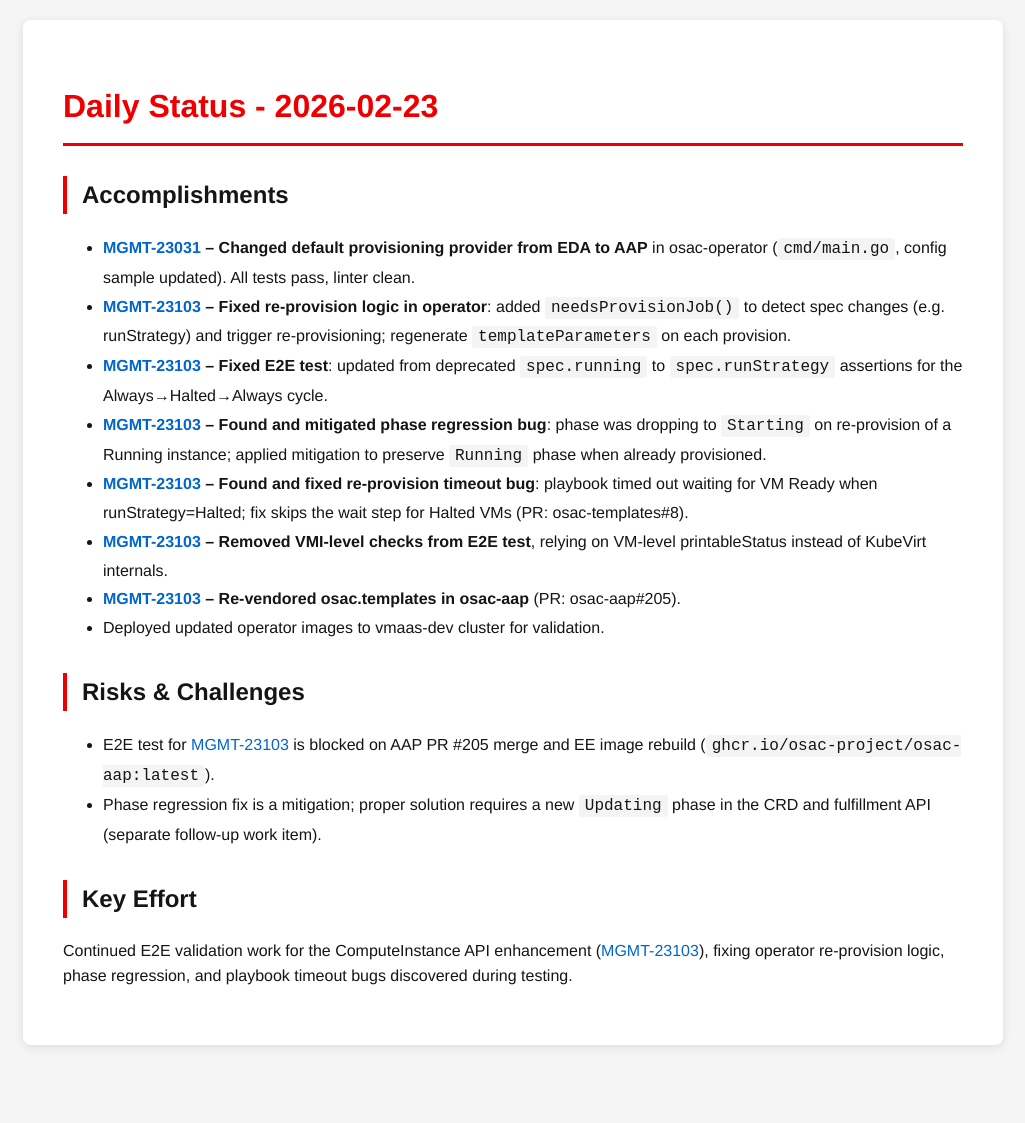
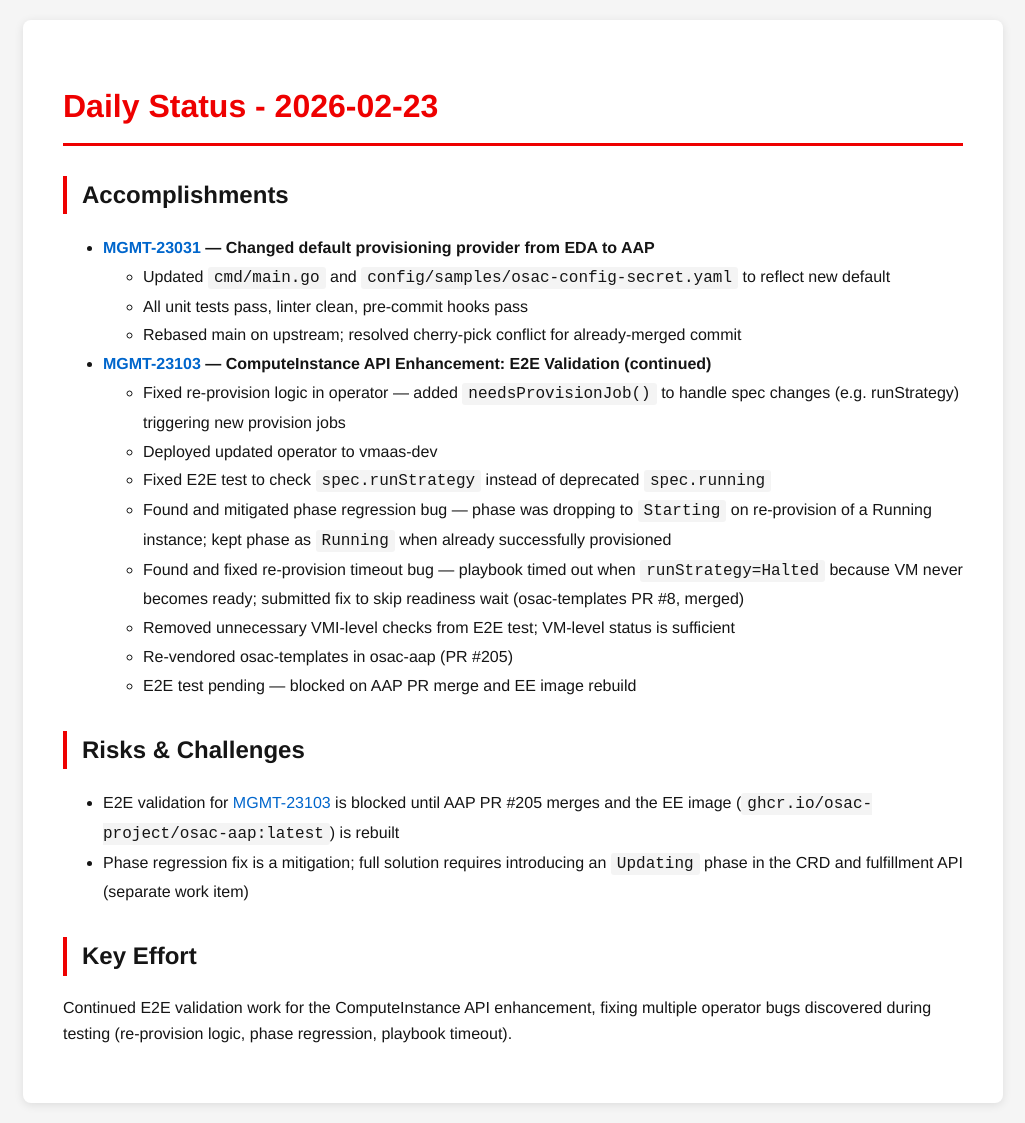
Before and after one commit to tzvatot/daily-status, a Jekyll site: the page built from 2026-02-23.md, in a window 1280 px wide. Shown: the whole page, without its empty margins (127-1152 px from the left). Built offline with Jekyll 4.4.1, drawn with Linux system fonts in a browser that asks for light colours; before the commit the page ends 1065 px from its top, so only the background shows below that.

Commit message:
Daily status update - 2026-02-23

```diff
--- a/2026-02-23.md
+++ b/2026-02-23.md
@@ -8,20 +8,26 @@
 
 ## Accomplishments
 
-- **[MGMT-23031](https://issues.redhat.com/browse/MGMT-23031) – Changed default provisioning provider from EDA to AAP** in osac-operator (`cmd/main.go`, config sample updated). All tests pass, linter clean.
-- **[MGMT-23103](https://issues.redhat.com/browse/MGMT-23103) – Fixed re-provision logic in operator**: added `needsProvisionJob()` to detect spec changes (e.g. runStrategy) and trigger re-provisioning; regenerate `templateParameters` on each provision.
-- **[MGMT-23103](https://issues.redhat.com/browse/MGMT-23103) – Fixed E2E test**: updated from deprecated `spec.running` to `spec.runStrategy` assertions for the Always→Halted→Always cycle.
-- **[MGMT-23103](https://issues.redhat.com/browse/MGMT-23103) – Found and mitigated phase regression bug**: phase was dropping to `Starting` on re-provision of a Running instance; applied mitigation to preserve `Running` phase when already provisioned.
-- **[MGMT-23103](https://issues.redhat.com/browse/MGMT-23103) – Found and fixed re-provision timeout bug**: playbook timed out waiting for VM Ready when runStrategy=Halted; fix skips the wait step for Halted VMs (PR: osac-templates#8).
-- **[MGMT-23103](https://issues.redhat.com/browse/MGMT-23103) – Removed VMI-level checks from E2E test**, relying on VM-level printableStatus instead of KubeVirt internals.
-- **[MGMT-23103](https://issues.redhat.com/browse/MGMT-23103) – Re-vendored osac.templates in osac-aap** (PR: osac-aap#205).
-- Deployed updated operator images to vmaas-dev cluster for validation.
+- **[MGMT-23031](https://issues.redhat.com/browse/MGMT-23031) — Changed default provisioning provider from EDA to AAP**
+  - Updated `cmd/main.go` and `config/samples/osac-config-secret.yaml` to reflect new default
+  - All unit tests pass, linter clean, pre-commit hooks pass
+  - Rebased main on upstream; resolved cherry-pick conflict for already-merged commit
+
+- **[MGMT-23103](https://issues.redhat.com/browse/MGMT-23103) — ComputeInstance API Enhancement: E2E Validation (continued)**
+  - Fixed re-provision logic in operator — added `needsProvisionJob()` to handle spec changes (e.g. runStrategy) triggering new provision jobs
+  - Deployed updated operator to vmaas-dev
+  - Fixed E2E test to check `spec.runStrategy` instead of deprecated `spec.running`
+  - Found and mitigated phase regression bug — phase was dropping to `Starting` on re-provision of a Running instance; kept phase as `Running` when already successfully provisioned
+  - Found and fixed re-provision timeout bug — playbook timed out when `runStrategy=Halted` because VM never becomes ready; submitted fix to skip readiness wait (osac-templates PR #8, merged)
+  - Removed unnecessary VMI-level checks from E2E test; VM-level status is sufficient
+  - Re-vendored osac-templates in osac-aap (PR #205)
+  - E2E test pending — blocked on AAP PR merge and EE image rebuild
 
 ## Risks & Challenges
 
-- E2E test for [MGMT-23103](https://issues.redhat.com/browse/MGMT-23103) is blocked on AAP PR #205 merge and EE image rebuild (`ghcr.io/osac-project/osac-aap:latest`).
-- Phase regression fix is a mitigation; proper solution requires a new `Updating` phase in the CRD and fulfillment API (separate follow-up work item).
+- E2E validation for [MGMT-23103](https://issues.redhat.com/browse/MGMT-23103) is blocked until AAP PR #205 merges and the EE image (`ghcr.io/osac-project/osac-aap:latest`) is rebuilt
+- Phase regression fix is a mitigation; full solution requires introducing an `Updating` phase in the CRD and fulfillment API (separate work item)
 
 ## Key Effort
 
-Continued E2E validation work for the ComputeInstance API enhancement ([MGMT-23103](https://issues.redhat.com/browse/MGMT-23103)), fixing operator re-provision logic, phase regression, and playbook timeout bugs discovered during testing.
+Continued E2E validation work for the ComputeInstance API enhancement, fixing multiple operator bugs discovered during testing (re-provision logic, phase regression, playbook timeout).
```
